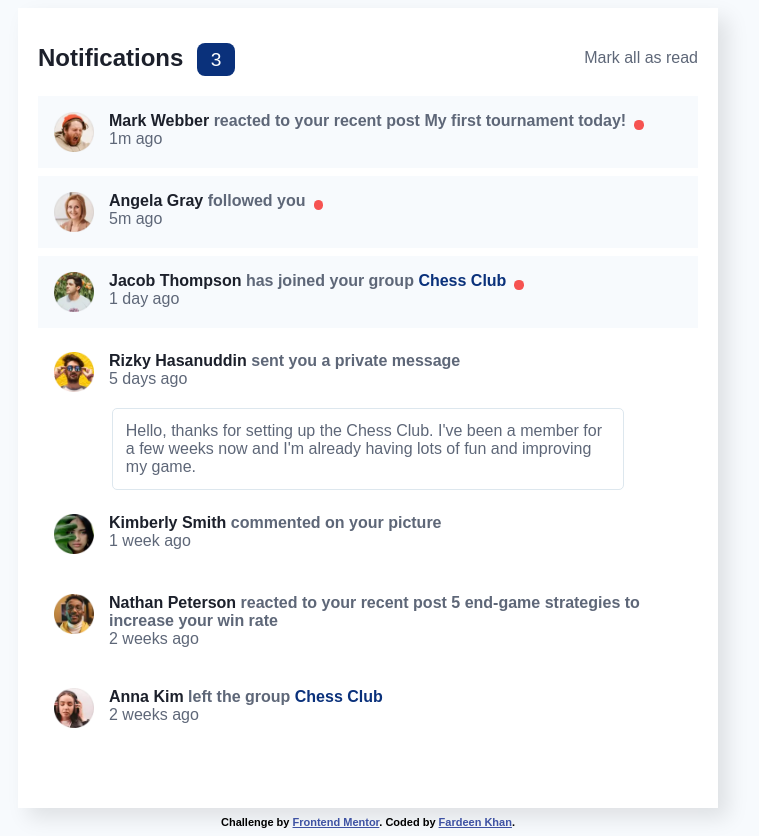
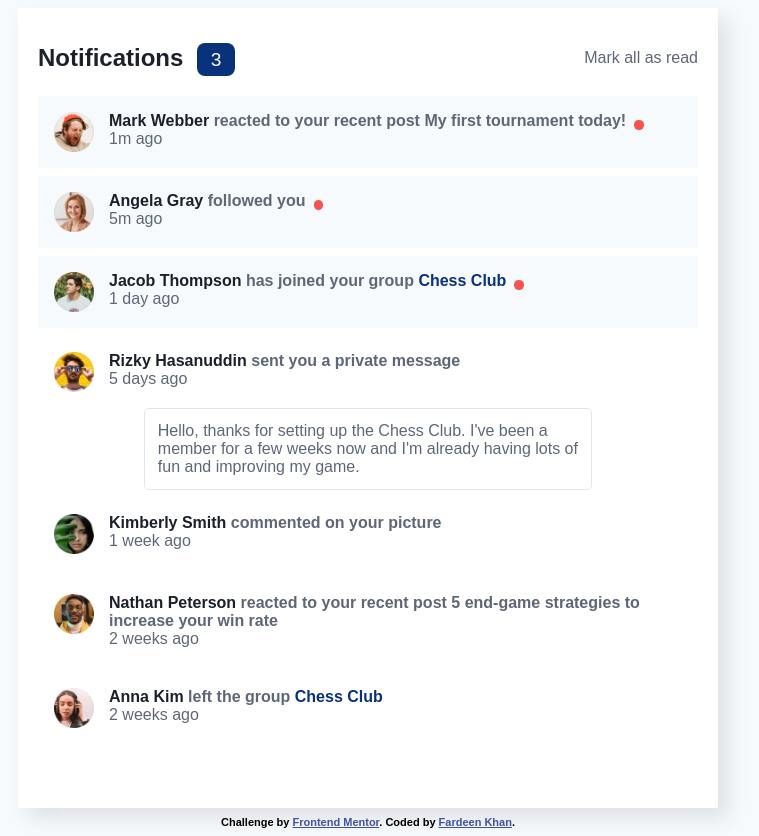
Before and after one commit to IAmFardeen/Notification-page, a plain HTML site: page index.html in a window 1280 px wide. Shown: the whole page, without its empty margins (272-1031 px from the left). Drawn offline with Linux system fonts and the light colour scheme.

Commit message:
Update styles.css

```diff
--- a/styles.css
+++ b/styles.css
@@ -75,9 +75,8 @@ p .time{
     color: hsl(219, 12%, 42%);
 }
 .comment{
-    width: 28rem;
-    max-width:29rem;
-    min-width:32rem;
+    min-width: 100px;
+    max-width: 448px;
     border: 1px solid hsl(205, 33%, 90%);
     margin: auto;
     box-sizing: border-box;
```
